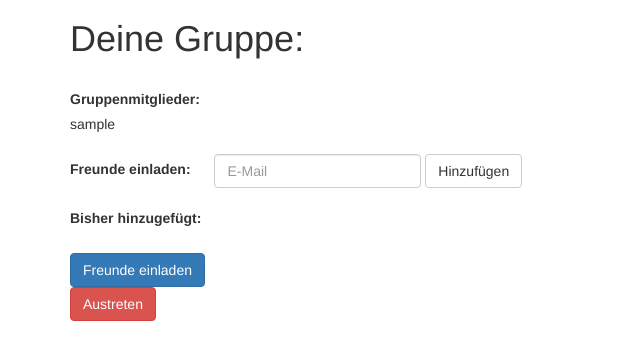
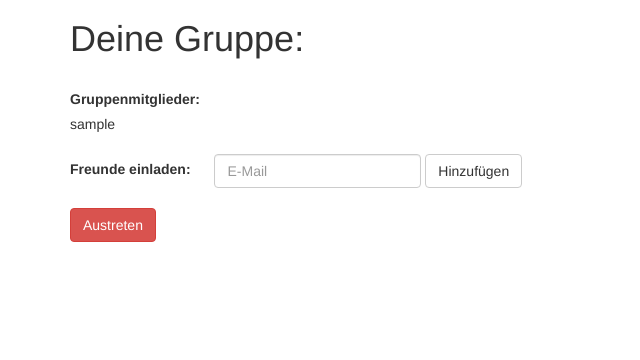
Before and after one commit to Tobsi1234/Essen_Git, a PHP site: page /gruppeneinstellungen.php in a window 1280 px wide. Shown: the part 51-411 px from the top of the page, without its empty margins (0-640 px from the left). Run offline with PHP 8.4, Linux system fonts and the light colour scheme; the visitor is signed in with stand-in values (Sample User, id 1); data that the repository does not hold is empty.

Commit message:
bei gruppenmitglieder hinzufügen muss man nicht mehr den zwischenschritt gehen

```diff
--- a/abstimmung.php
+++ b/abstimmung.php
@@ -138,8 +138,6 @@ require("includes/includeDatabase.php");
 					$('#top3').css('display', 'inline-block');
 					$('#label_top3').css('display', 'inline-block');
 				}
-
-				alert(test);
 			}
 		});
 
--- a/gruppeneinstellungen.php
+++ b/gruppeneinstellungen.php
@@ -32,6 +32,7 @@ require("includes/includeDatabase.php");
 				mitglieder[mitglieder.length] = name;
 				$('#fehlermeldung').hide();
 				$('#mitglied').val("");
+				$('#freunde_einladen').prop('disabled', false);
 			}
 			else {
 				$('#fehlermeldung').html("Person nicht vorhanden oder bereits in einer Gruppe vertreten");
@@ -54,17 +55,42 @@ require("includes/includeDatabase.php");
 			});
 		}
 
-		function mitgliederHinzufügen() {
-			var jsonMitglieder = JSON.stringify(mitglieder);
+		//ohne weiterleitung (wenn man schon in einer gruppe ist)
+		function emailPrüfen2() {
+			var mitglied;
+			var email = $('#mitglied').val();
 			$.ajax({
 				type: "POST",
 				url: "procedures.php",
-				data: {callFunction: 'mitgliederHinzufügen', json: jsonMitglieder},
+				data: {callFunction: 'emailPrüfen', email: email},
 				dataType: 'text',
 				success:function(data) {
+					mitglied = data;
+					mitgliedHinzufügen2(mitglied);
 				}
 			});
 		}
+
+		function mitgliedHinzufügen2(mitglied) {
+			if(mitglied) {
+				$('#fehlermeldung').hide();
+				$.ajax({
+					type: "POST",
+					url: "procedures.php",
+					data: {callFunction: 'mitgliedHinzufügen', mitglied: mitglied},
+					dataType: 'text',
+					success:function(data) {
+						window.location.reload();
+					}
+				});
+			}
+			else {
+				$('#fehlermeldung').html("Person nicht vorhanden oder bereits in einer Gruppe vertreten");
+				$('#fehlermeldung').show();
+			}
+
+		}
+
 		function austreten() {
 			var u_ID = "<?php echo $_SESSION['userid'] ?>";
 			$.ajax({
@@ -148,16 +174,12 @@ else {
 			</div>
 			<br>
 			<div class="form-horizontal">
-				<form class="form-inline" id="formHinzufügen" name="formHinzufügen" action="" onsubmit="mitgliederHinzufügen();" method="post">
-				<label>Freunde einladen: </label>
-				<input class="form-control" type="text" id="mitglied" maxlength="30" placeholder="E-Mail" style="margin-left:20px">
-				<button type="button" class="btn btn-default" onclick="emailPrüfen();">Hinzufügen</button><br><br>
-				<div id="bisherHinzugefügt">
-					<label>Bisher hinzugefügt: </label>
-				</div><br>
-				<button type="submit" class="btn btn-primary">Freunde einladen</button>
+				<form class="form-inline" id="" name="" action="" onsubmit="" method="">
+					<label>Freunde einladen: </label>
+					<input class="form-control" type="text" id="mitglied" maxlength="30" placeholder="E-Mail" style="margin-left:20px">
+					<button type="button" class="btn btn-default" onclick="emailPrüfen2();">Hinzufügen</button><br><br>
+					<button type="button" class="btn btn-danger" onclick="austreten();">Austreten</button>
 				</form>
-				<button type="button" class="btn btn-danger" onclick="austreten();">Austreten</button>
 			</div>
 
 		<?php
```
Also changed, not shown: procedures.php (+6 -9 lines).
